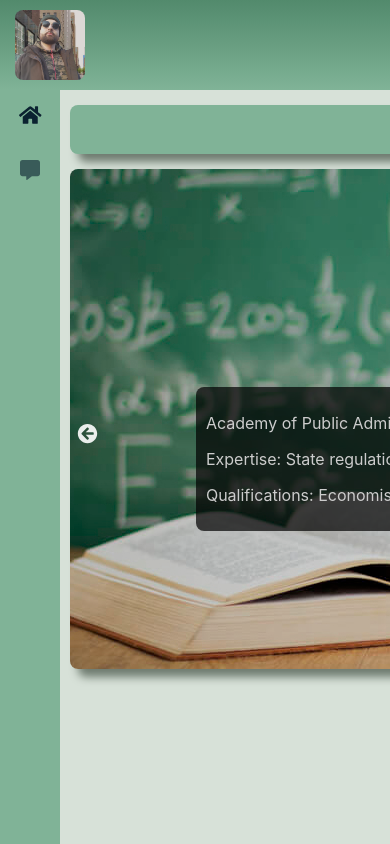
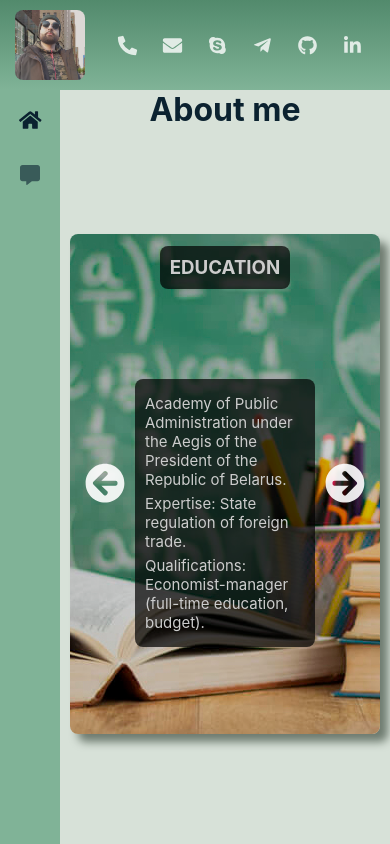
Before and after one commit to EK-machine/promo, a React (Create React App) app: page /main/home in a window 390 px wide. Built offline with nearby package versions, Linux system fonts and the light colour scheme.

Commit message:
removed scrolls from carousel

```diff
--- a/src/components/Carousel.jsx
+++ b/src/components/Carousel.jsx
@@ -22,10 +22,9 @@ const carouselArr = [
     class: 'carousel__item carousel__summary-container',
     title: 'summary',
     text: [
-      `More than 9 years of developing and managing complex
-    transport and logistics projects.`,
-      `Implementation of project solutions in the field of
-    oversized cargo transportation.`,
+      `More than 9 years of developing and managing logistics projects.`,
+      `Implementation of project solutions to
+    oversized cargo transportations.`,
       '6 years of sales and purchasing experience.',
       `Interested in frontend engineering, started to study
     frontend software development.`,
@@ -110,7 +109,7 @@ function Carousel() {
   };
 
   return (
-    <div className="carousel__container" onWheel={nextSlide}>
+    <div className="carousel__container">
       {carouselArr.map((slide, index) => (
         <div
           className={
--- a/src/components/carousel.css
+++ b/src/components/carousel.css
@@ -9,6 +9,7 @@
   flex-direction: row;
   flex-wrap: nowrap;
   box-shadow: 8px 8px 8px 0px rgba(7, 24, 9, 0.5);
+  margin-bottom: 10px;
 }
 
 .unvisibleSlide {
@@ -64,7 +65,7 @@
   flex-direction: column;
   justify-content: center;
   align-items: center;
-  padding: 30px 15px;
+  padding: 30px 15px 30px 40px;
 }
 
 .carousel__title-background {
@@ -88,12 +89,11 @@
 
 .carousel__item_content-right {
   flex-basis: 70%;
-  padding: 5px;
+  padding: 30px 40px 30px 15px;
   display: flex;
   flex-direction: column;
   justify-content: center;
   align-items: center;
-  padding: 30px 15px;
 }
 
 .carousel__text-background {
@@ -116,27 +116,27 @@
 .carousel__left-arrow {
   position: absolute;
   top: 50%;
-  left: 5px;
+  left: 10px;
   cursor: pointer;
-  font-size: 25px;
-  transform: scale(0.8);
+  font-size: 50px;
+  transform: translateY(-50%) scale(0.8);
   transition: transform 0.2s ease-in-out;
   opacity: 0.9;
 }
 .carousel__right-arrow {
   position: absolute;
   top: 50%;
-  right: 5px;
+  right: 10px;
   cursor: pointer;
-  font-size: 25px;
-  transform: scale(0.8);
+  font-size: 50px;
+  transform: translateY(-50%) scale(0.8);
   transition: transform 0.2s ease-in-out;
   opacity: 0.9;
 }
 
 .carousel__left-arrow:hover,
 .carousel__right-arrow:hover {
-  transform: scale(1);
+  transform: translateY(-50%) scale(1);
   transition: transform 0.2s ease-in-out;
   opacity: 1;
 }
@@ -154,11 +154,11 @@
   }
 
   .carousel__title-background_unvisible {
-    transform: translateY(-200%);
+    transform: translateY(-1000%);
   }
 
   .carousel__item_content-left {
-    flex-basis: 15%;
+    flex-basis: 10%;
     padding: 5px 15px;
   }
 
@@ -169,11 +169,23 @@
   }
 
   .carousel__text-background_unvisible {
-    transform: translateY(500%);
+    transform: translateY(1000%);
   }
 
   .carousel__item_content-right {
-    flex-basis: 85%;
-    padding: 5px 15px;
+    flex-basis: 90%;
+    padding: 5px 30px;
+  }
+
+  .carousel__text {
+    font-size: 15px;
+    margin: 5px 0;
   }
 }
+
+@media only screen and (max-width: 360px) {
+  .carousel__text {
+    font-size: 13px;
+    margin: 5px 0;
+  }
+}
--- a/src/components/sidebar.css
+++ b/src/components/sidebar.css
@@ -106,4 +106,9 @@
   .sidebar__toggle {
     display: none;
   }
+
+  .sidebar__button-container {
+    margin: 5px 0 0 0;
+    padding: 0;
+  }
 }
--- a/src/pages/CommentPage.jsx
+++ b/src/pages/CommentPage.jsx
@@ -17,16 +17,14 @@ function CommentPage() {
   return (
     <div className="comment__page">
       <div className="comment__container">
-        <section className="comment__section comment__title-section">
+        <section className="comment__title-section">
           {isCommentLoaded ? (
             <h1 className="comment__title">Comments</h1>
           ) : (
-            <h1 className="comment__title">
-              Please wait for comments to be loaded
-            </h1>
+            <h1 className="comment__title">Loading...</h1>
           )}
         </section>
-        <section className="comment__section comment__comments-section">
+        <section className="comment__comments-section">
           {isCommentLoaded ? (
             <div className="comment__comments-section_is-loaded">
               {isDataFetched.map(
--- a/src/pages/HomePage.jsx
+++ b/src/pages/HomePage.jsx
@@ -6,9 +6,7 @@ function HomePage() {
   return (
     <div className="home__page">
       <div className="home__container">
-        <section className="home__title-section">
-          <h1 className="home__title">about me</h1>
-        </section>
+        <h1 className="home__title">About me</h1>
         <section className="home__content-section">
           <Carousel />
         </section>
--- a/src/pages/commentpage.css
+++ b/src/pages/commentpage.css
@@ -1,10 +1,14 @@
 .comment__page {
+  color: var(--active-color);
+  font-family: -apple-system, BlinkMacSystemFont, 'Segoe UI', 'Roboto', 'Oxygen',
+    'Ubuntu', 'Cantarell', 'Fira Sans', 'Droid Sans', 'Helvetica Neue',
+    sans-serif;
+  background-color: var(--comment-page-background-color);
   margin: 0;
   padding: 0 10px;
   display: flex;
   justify-content: center;
-  background-color: var(--comment-page-background-color);
-  height: 100%;
+  min-height: 100%;
 }
 
 .comment__container {
@@ -13,27 +17,17 @@
   width: 980px;
 }
 
-.comment__section {
-  margin-bottom: 10px;
-}
-
-.comment__section:last-child {
-  margin-bottom: 0px;
-}
-
 .comment__title-section {
-  padding: 10px;
-  background-color: var(--sidebar-background-color);
-  display: inline-block;
-  border-radius: 8px;
-  margin: 15px 0;
-  box-shadow: 8px 8px 8px 0px rgba(7, 24, 9, 0.5);
+  padding: 0;
+  margin: 0;
+  word-wrap: break-word;
+  display: block;
 }
 
 .comment__title {
-  padding: 0px;
-  margin: 0px;
-  text-transform: uppercase;
+  padding: 0;
+  margin: 0 0 10px 0;
+  font-size: 2em;
 }
 
 .comment__comments-section {
@@ -42,4 +36,12 @@
   flex-wrap: nowrap;
   align-items: center;
   justify-content: space-between;
+  margin-bottom: 0px;
 }
+
+@media only screen and (max-width: 480px) {
+  .comment__title {
+    padding: 0;
+    margin: 0 0 5px 0;
+  }
+}
--- a/src/pages/homepage.css
+++ b/src/pages/homepage.css
@@ -4,11 +4,11 @@
     'Ubuntu', 'Cantarell', 'Fira Sans', 'Droid Sans', 'Helvetica Neue',
     sans-serif;
   background-color: var(--comment-page-background-color);
-  height: 100%;
   margin: 0;
   padding: 0 10px;
   display: flex;
   justify-content: center;
+  min-height: 100%;
 }
 
 .home__container {
@@ -17,17 +17,22 @@
   width: 980px;
 }
 
-.home__title-section {
-  padding: 10px;
-  background-color: var(--sidebar-background-color);
-  display: inline-block;
-  border-radius: 8px;
-  margin: 15px 0;
-  box-shadow: 8px 8px 8px 0px rgba(7, 24, 9, 0.5);
+.home__title {
+  padding: 0;
+  margin: 0 0 10px 0;
 }
 
-.home__title {
-  padding: 0px;
-  margin: 0px;
-  text-transform: uppercase;
+.home__content-section {
+  flex-basis: 100%;
+  display: flex;
+  align-items: center;
+  justify-content: center;
+  flex-grow: 1;
 }
+
+@media only screen and (max-width: 480px) {
+  .home__title {
+    padding: 0;
+    margin: 0 0 5px 0;
+  }
+}
--- a/src/pages/maincontentcontainer.css
+++ b/src/pages/maincontentcontainer.css
@@ -21,4 +21,5 @@
 .grid__main-content {
   grid-area: main-content;
   text-align: center;
+  overflow-y: scroll;
 }
```
